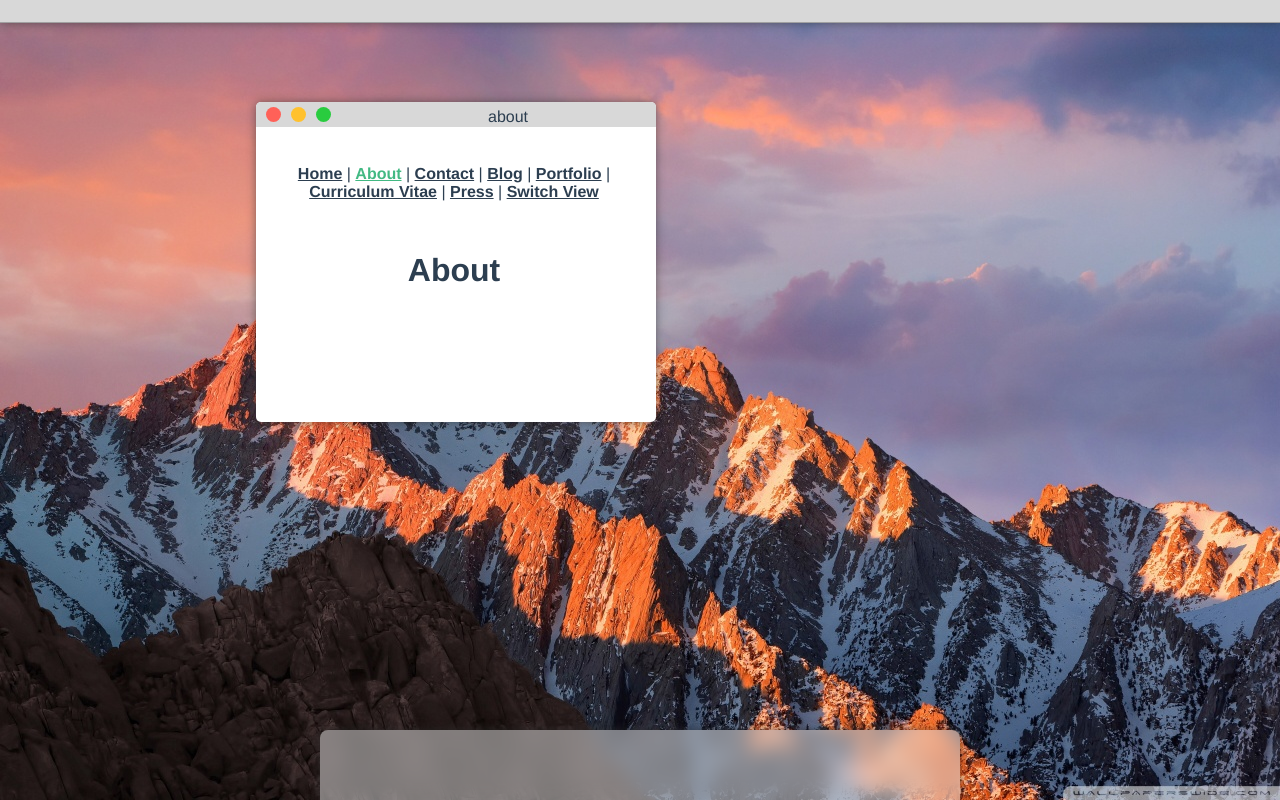
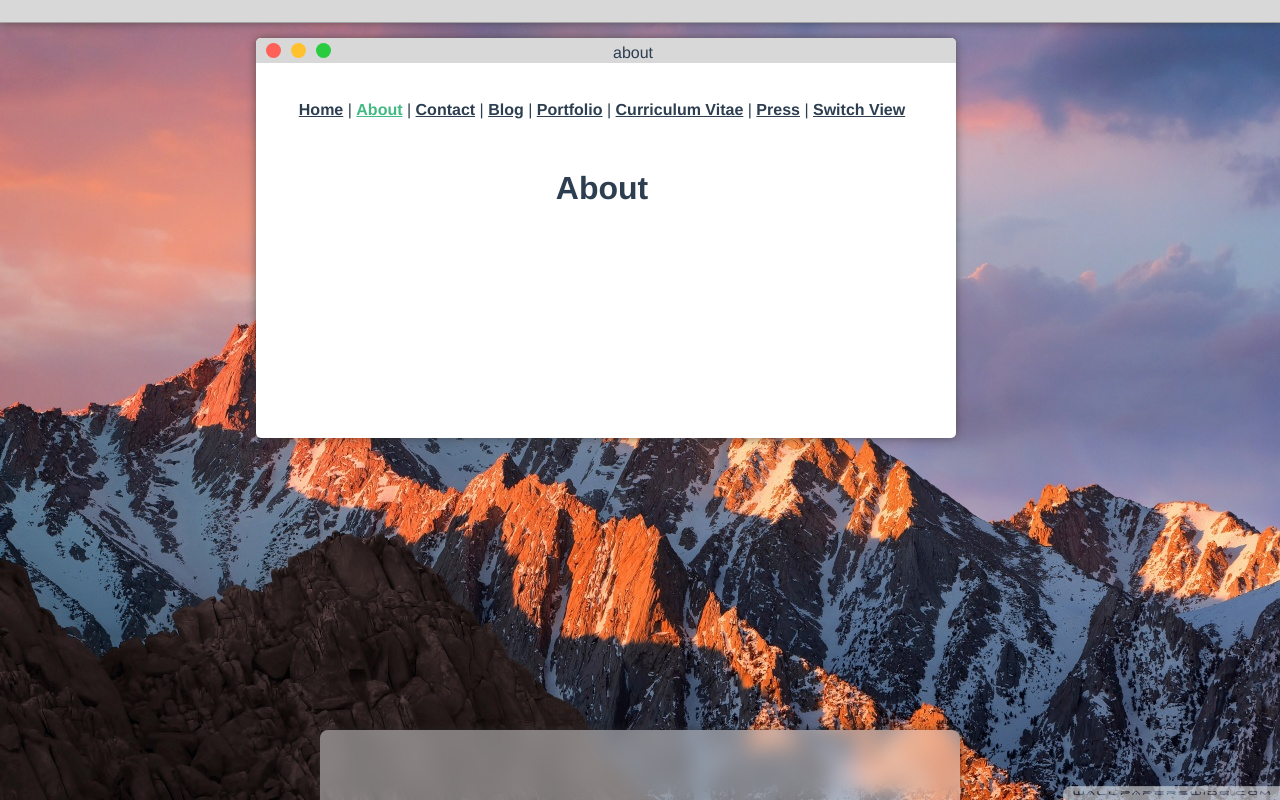
Before and after one commit to karadalex/karadalex-website, a Vue app: page /#/ in a window 1280 px wide. Built offline with nearby package versions, Linux system fonts and the light colour scheme.

Commit message:
changed some window dimensions

```diff
--- a/src/components/Window.vue
+++ b/src/components/Window.vue
@@ -114,12 +114,12 @@ export default {
   background-color: #ffffff;
   box-shadow: 0px 0px 10px rgba(49, 49, 49, 0.582);
 
-  width: 400px;
-  height: 320px;
+  width: 700px;
+  height: 400px;
   position: absolute;
   border-radius: 5px;
   // Initial position of browser window
-  top: 10vh;
+  top: 2vh;
   left: 20vw;
 }
 
--- a/src/components/WindowTopbar.vue
+++ b/src/components/WindowTopbar.vue
@@ -36,7 +36,7 @@ export default {
 }
 
 .os-window-topbar-name {
-  margin-left: 40%;
+  margin-left: 30%;
 }
 
 // Window buttons
```
